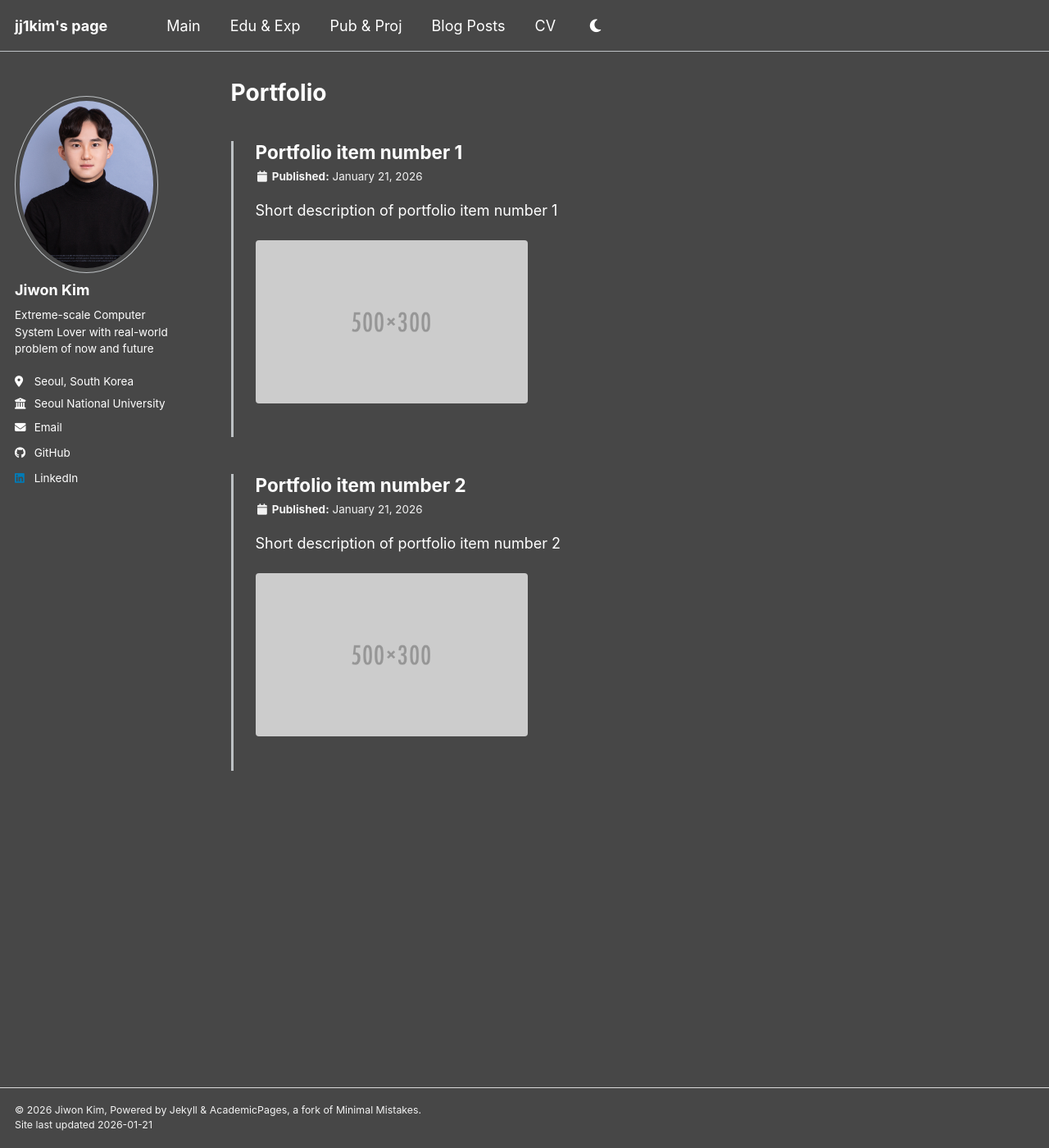
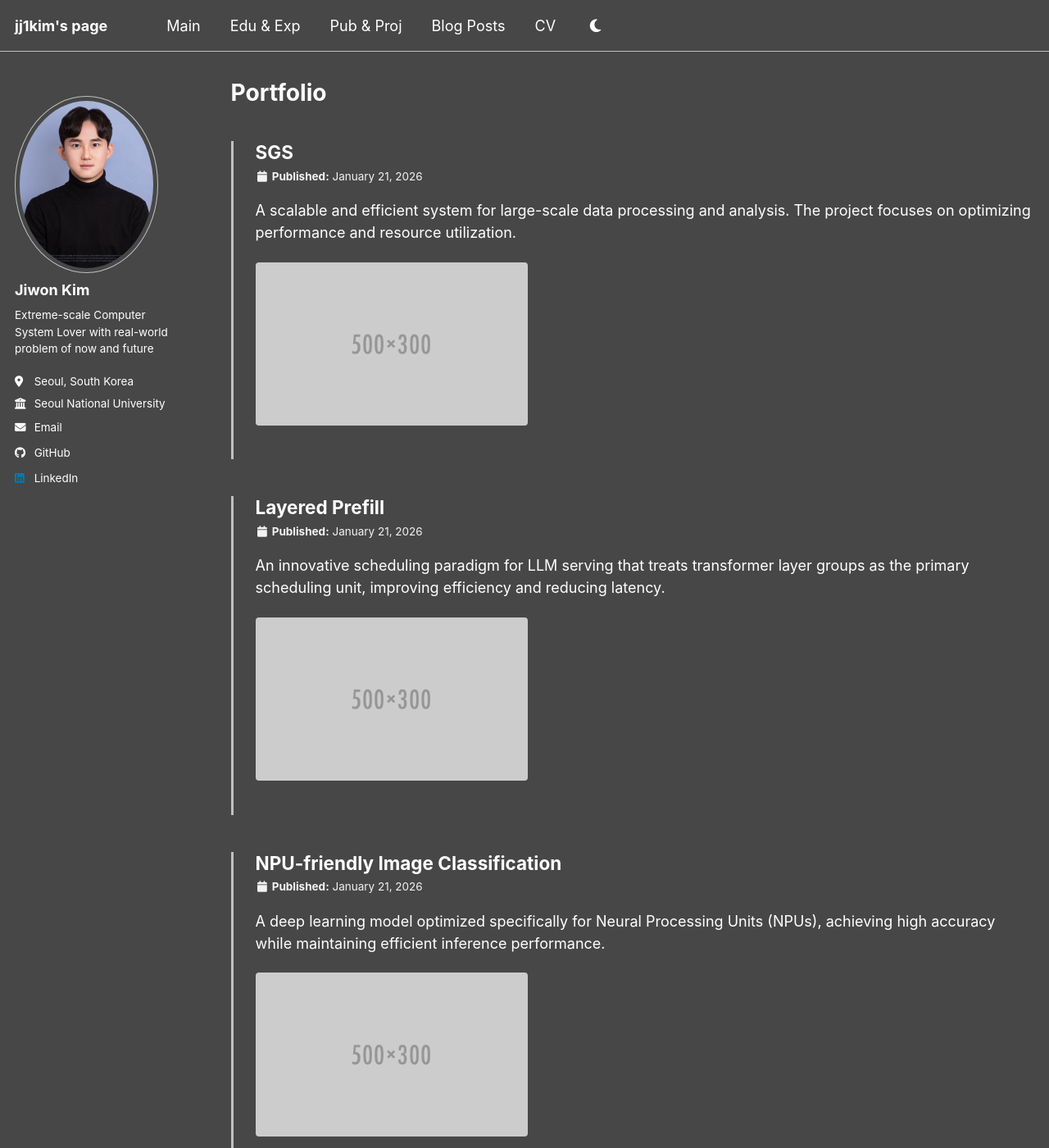
Before and after one commit to jj1kim/jj1kim.github.io, a Jekyll site: the page built from _pages/portfolio.html, in a window 1280 px wide and 1400 px high. Shown: the whole window at 82% size. Built offline with Jekyll 4.4.1, drawn with Linux system fonts in a browser that asks for light colours; a script bundle is joined from its source files by our own code; library files that are not in the unit come from our copies; some of the changed text lies outside the part shown.

Commit message:
add new post templates

```diff
--- a/_portfolio/portfolio-1.md
+++ b/_portfolio/portfolio-1.md
@@ -1,7 +1,7 @@
 ---
-title: "Portfolio item number 1"
-excerpt: "Short description of portfolio item number 1<br/><img src='/images/500x300.png'>"
+title: "SGS"
+excerpt: "A scalable and efficient system for large-scale data processing and analysis. The project focuses on optimizing performance and resource utilization.<br/><img src='/images/500x300.png'>"
 collection: portfolio
 ---
 
-This is an item in your portfolio. It can be have images or nice text. If you name the file .md, it will be parsed as markdown. If you name the file .html, it will be parsed as HTML.
+SGS is a comprehensive solution designed for handling large-scale data processing tasks. The system provides efficient resource management and optimized performance for complex computational workloads. This project demonstrates advanced system design principles and practical implementation of distributed computing concepts.
--- a/_portfolio/portfolio-2.html
+++ b/_portfolio/portfolio-2.html
@@ -1,7 +1,7 @@
 ---
-title: "Portfolio item number 2"
-excerpt: "Short description of portfolio item number 2 <br/><img src='/images/500x300.png'>"
+title: "Layered Prefill"
+excerpt: "An innovative scheduling paradigm for LLM serving that treats transformer layer groups as the primary scheduling unit, improving efficiency and reducing latency.<br/><img src='/images/500x300.png'>"
 collection: portfolio
 ---
 
-This is an item in your portfolio. It can be have images or nice text. If you name the file .md, it will be parsed as markdown. If you name the file .html, it will be parsed as HTML.
+Layered Prefill introduces a novel approach to LLM inference scheduling by vertically partitioning transformer models into contiguous layer groups. This method enables more efficient resource utilization and significantly reduces time-to-first-token (TTFT) and end-to-end latency. The project showcases deep understanding of transformer architectures and system-level optimization techniques.
--- /dev/null
+++ b/_portfolio/portfolio-3.md
@@ -0,0 +1,7 @@
+---
+title: "NPU-friendly Image Classification"
+excerpt: "A deep learning model optimized specifically for Neural Processing Units (NPUs), achieving high accuracy while maintaining efficient inference performance.<br/><img src='/images/500x300.png'>"
+collection: portfolio
+---
+
+This project focuses on developing image classification models that are optimized for NPU architectures. The work involves model architecture design, quantization techniques, and performance optimization to achieve optimal balance between accuracy and inference speed. The resulting models demonstrate significant improvements in computational efficiency while maintaining competitive classification accuracy.
--- /dev/null
+++ b/_portfolio/portfolio-4.md
@@ -0,0 +1,7 @@
+---
+title: "Infra for SNUCSE"
+excerpt: "Infrastructure development project for SNUCSE, focusing on system reliability, scalability, and efficient resource management for academic computing environments.<br/><img src='/images/500x300.png'>"
+collection: portfolio
+---
+
+Infra for SNUCSE is a comprehensive infrastructure project designed to support the computing needs of the Seoul National University Computer Science and Engineering department. The project encompasses system architecture design, deployment automation, monitoring solutions, and maintenance workflows. This infrastructure enables seamless collaboration and efficient resource sharing among students and researchers.
--- /dev/null
+++ b/_portfolio/portfolio-5.md
@@ -0,0 +1,7 @@
+---
+title: "Custom Accelerator Design for CNN"
+excerpt: "A custom hardware accelerator design specifically optimized for Convolutional Neural Networks, achieving significant speedup compared to general-purpose processors.<br/><img src='/images/500x300.png'>"
+collection: portfolio
+---
+
+This project involves designing and implementing a custom hardware accelerator for CNN inference. The design focuses on exploiting the parallelism inherent in convolutional operations through specialized processing elements and optimized memory hierarchies. The accelerator demonstrates substantial performance improvements in terms of throughput and energy efficiency compared to traditional CPU and GPU implementations.
--- /dev/null
+++ b/_portfolio/portfolio-6.md
@@ -0,0 +1,7 @@
+---
+title: "Hodu"
+excerpt: "A user-friendly application designed to enhance productivity and streamline workflow management. The project emphasizes intuitive design and robust functionality.<br/><img src='/images/500x300.png'>"
+collection: portfolio
+---
+
+Hodu is a comprehensive application developed to address common productivity challenges. The project integrates multiple features including task management, scheduling, and collaboration tools. The development process emphasized user experience design, performance optimization, and cross-platform compatibility. The application demonstrates practical software engineering skills and attention to user needs.
--- /dev/null
+++ b/_portfolio/portfolio-7.md
@@ -0,0 +1,7 @@
+---
+title: "Carewise"
+excerpt: "A healthcare management system designed to improve patient care coordination and streamline medical workflows. The platform focuses on accessibility and reliability.<br/><img src='/images/500x300.png'>"
+collection: portfolio
+---
+
+Carewise is a healthcare technology solution that facilitates better coordination between healthcare providers and patients. The system includes features for appointment scheduling, medical record management, and communication tools. The project demonstrates understanding of healthcare domain requirements, data security considerations, and user interface design principles. The platform prioritizes reliability and ease of use for both medical professionals and patients.
```
